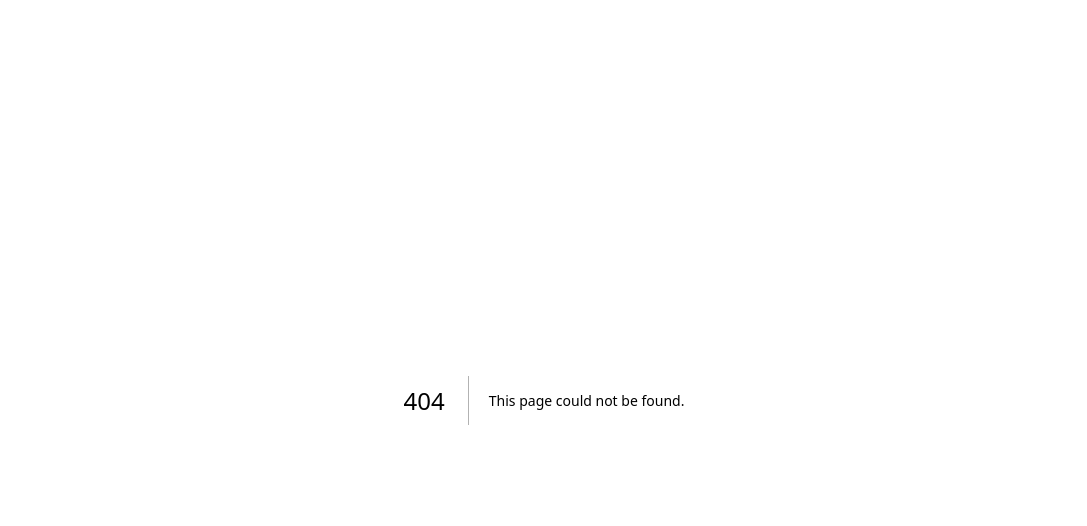
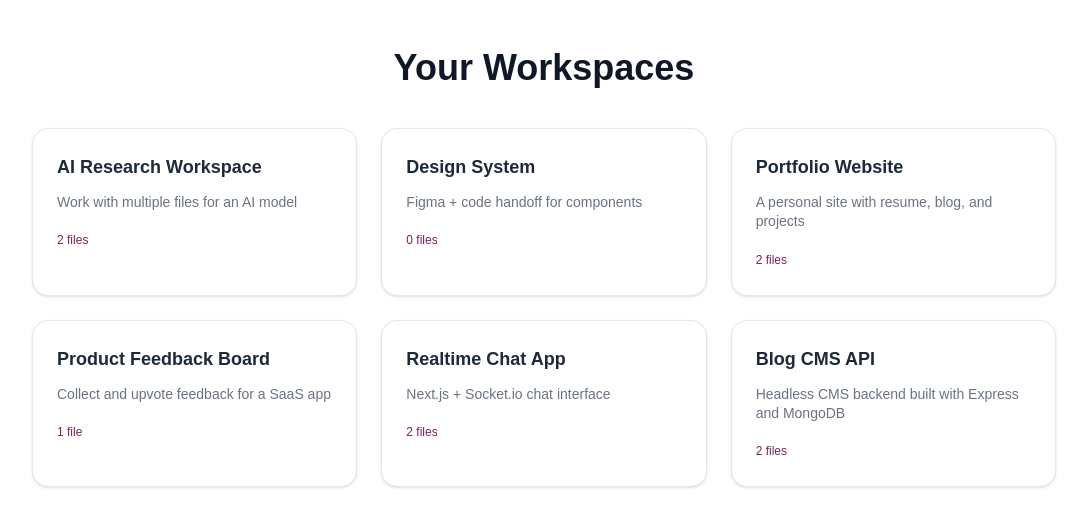
Before and after one commit to rohit-rai-0101rm/maindtech, a Next.js app: page /projects in a window 1280 px wide. Before the commit this address had no page. Shown: the top 526 px of the page, without its empty margins (96-1183 px from the left). Built offline with nearby package versions, Linux system fonts and the light colour scheme.

Commit message:
projects page added

```diff
--- /dev/null
+++ b/app/projects/page.tsx
@@ -0,0 +1,37 @@
+import Link from "next/link";
+import { projects } from "@/data/projects";
+
+export default function ProjectsPage() {
+  return (
+    <main className="min-h-screen bg-white px-4 py-12">
+      <div className="max-w-5xl mx-auto">
+        <h1 className="text-3xl sm:text-4xl font-bold text-gray-900 mb-10 text-center">
+          Your Workspaces
+        </h1>
+
+        <div className="grid gap-6 sm:grid-cols-2 lg:grid-cols-3">
+          {projects.map((project) => (
+            <Link
+              key={project.id}
+              href={`/projects/${project.id}`}
+              className="group rounded-2xl border border-gray-200 bg-white p-6 shadow-sm hover:shadow-md hover:border-gray-300 transition duration-200"
+            >
+              <div className="space-y-3">
+                <h2 className="text-lg font-semibold text-gray-800 group-hover:text-[#7A2357]">
+                  {project.name}
+                </h2>
+                <p className="text-sm text-gray-500 leading-snug">
+                  {project.description}
+                </p>
+                <span className="inline-block text-xs text-[#7A2357] font-medium mt-2">
+                  {project.files.length} file
+                  {project.files.length !== 1 ? "s" : ""}
+                </span>
+              </div>
+            </Link>
+          ))}
+        </div>
+      </div>
+    </main>
+  );
+}
--- a/data/projects.ts
+++ b/data/projects.ts
@@ -1,4 +1,3 @@
-// data/projects.ts
 export const projects = [
     {
         id: "1",
@@ -27,4 +26,78 @@ export const projects = [
         files: [],
         chatHistory: [],
     },
+    {
+        id: "3",
+        name: "Portfolio Website",
+        description: "A personal site with resume, blog, and projects",
+        files: [
+            {
+                id: "file1",
+                name: "about.tsx",
+                content: "// About section content...",
+                chatHistory: [],
+            },
+            {
+                id: "file2",
+                name: "blog.json",
+                content: '[{ "title": "My Journey", "content": "..." }]',
+                chatHistory: [],
+            },
+        ],
+        chatHistory: [],
+    },
+    {
+        id: "4",
+        name: "Product Feedback Board",
+        description: "Collect and upvote feedback for a SaaS app",
+        files: [
+            {
+                id: "file1",
+                name: "feedback.ts",
+                content: "// Feedback logic here...",
+                chatHistory: [],
+            },
+        ],
+        chatHistory: [],
+    },
+    {
+        id: "5",
+        name: "Realtime Chat App",
+        description: "Next.js + Socket.io chat interface",
+        files: [
+            {
+                id: "file1",
+                name: "chat.tsx",
+                content: "// Chat interface code...",
+                chatHistory: [],
+            },
+            {
+                id: "file2",
+                name: "socket.ts",
+                content: "// Socket connection code...",
+                chatHistory: [],
+            },
+        ],
+        chatHistory: [],
+    },
+    {
+        id: "6",
+        name: "Blog CMS API",
+        description: "Headless CMS backend built with Express and MongoDB",
+        files: [
+            {
+                id: "file1",
+                name: "models/Post.js",
+                content: "// Post schema...",
+                chatHistory: [],
+            },
+            {
+                id: "file2",
+                name: "routes/posts.js",
+                content: "// API routes for blog posts...",
+                chatHistory: [],
+            },
+        ],
+        chatHistory: [],
+    },
 ];
```
